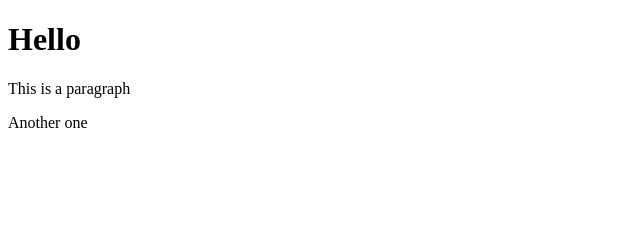
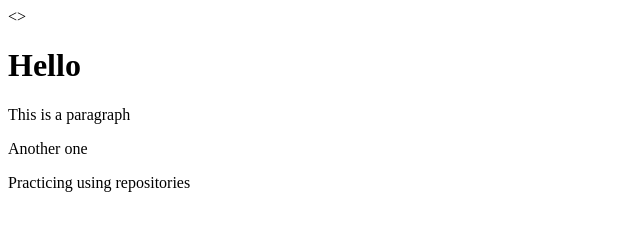
Before and after one commit to dev-davey/git-test, a website: page index.html in a window 1280 px wide. Shown: the whole page, without its empty margins (0-640 px from the left). Drawn offline with Linux system fonts and the light colour scheme.

Commit message:
fourth commit

```diff
--- a/index.html
+++ b/index.html
@@ -6,9 +6,10 @@
     <meta name="viewport" content="width=device-width, initial-scale=1.0">
     <title>Document</title>
 </head>
-<body>
+<>
     <h1>Hello</h1>
     <p>This is a paragraph</p>
     <p>Another one</p>
+    <p>Practicing using repositories</p>
 </body>
 </html>
```
Also changed, not shown: package.json (added, +25 -0 lines), 3 other files.
